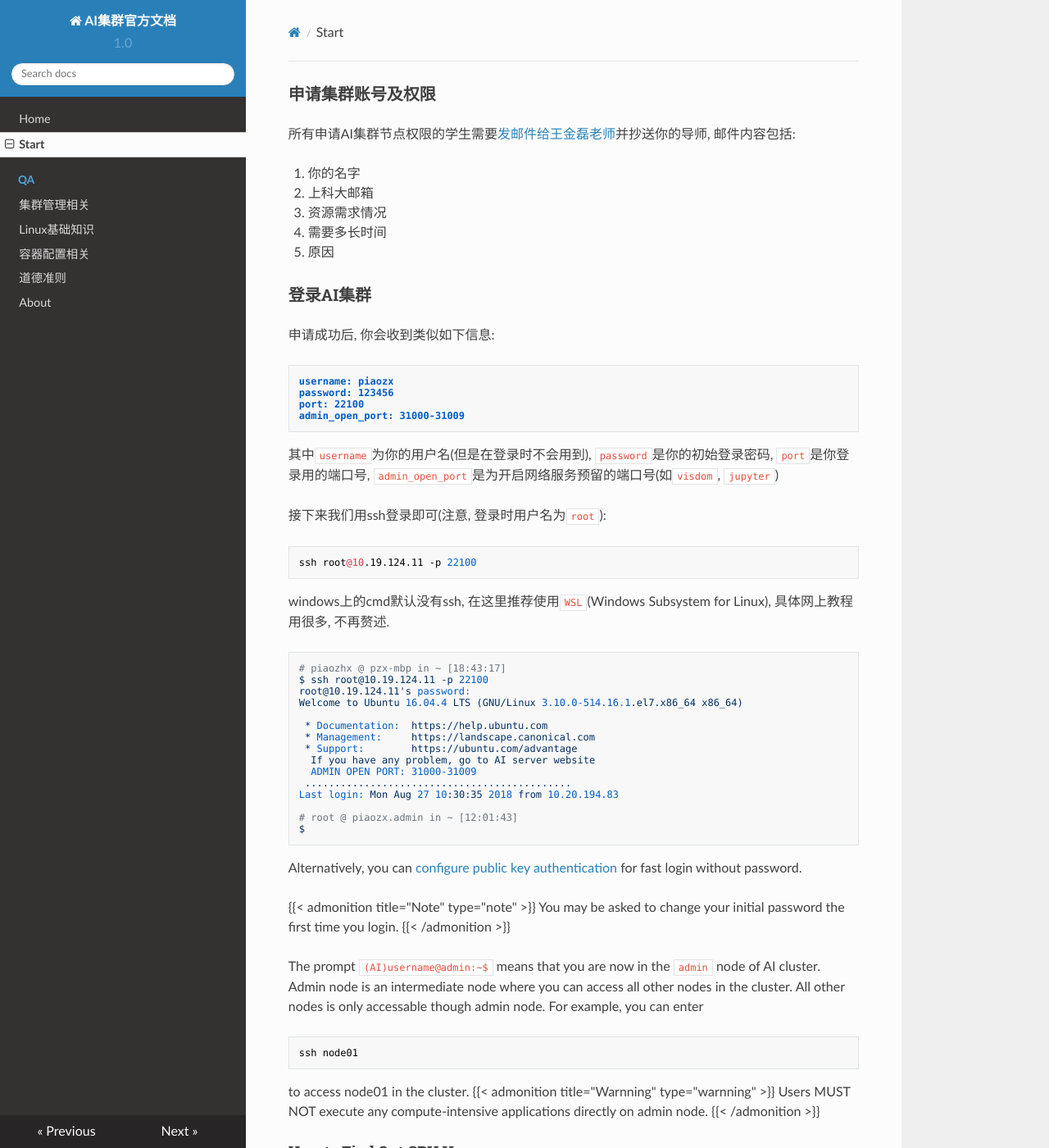
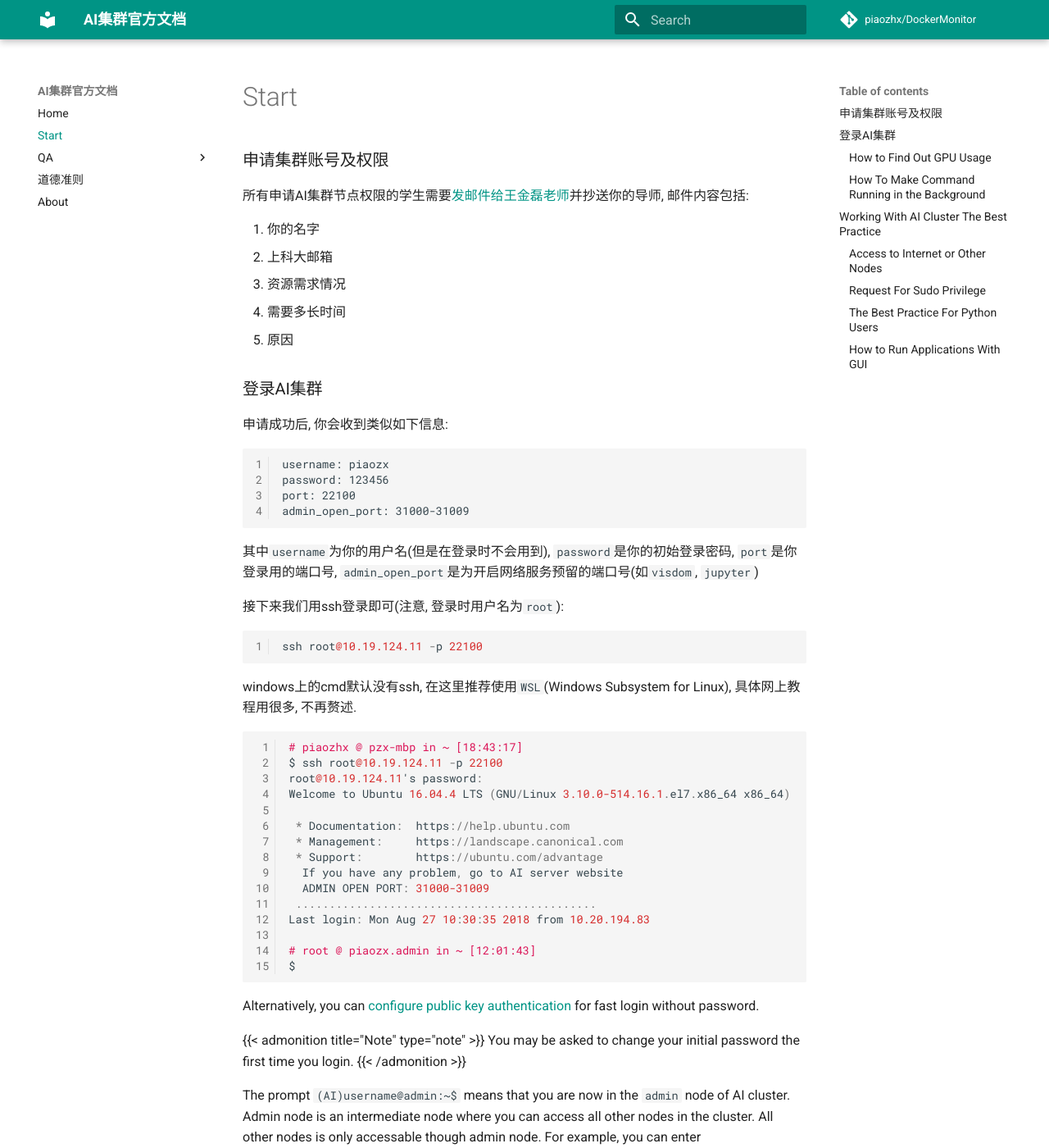
Before and after one commit to lijing1996/DockerMonitor, an MkDocs documentation site: the page built from doc/docs/start.md, in a window 1280 px wide and 1400 px high. Shown: the whole window at 82% size. Built offline with MkDocs 1.6.1 and Material for MkDocs 9.7.7, drawn with Linux system fonts in a browser that asks for light colours; nearby versions of some CDN libraries; comment, search, counter and statistics services are not loaded; some of the changed text lies outside the part shown.

````diff
--- a/doc/docs/start.md
+++ b/doc/docs/start.md
@@ -173,7 +173,7 @@ where the option `-X` enables X11 forwarding feature.
 Now you can feel free to run graphics applications, for example, you can try to run `matlab` and you will see matlab main window on your local PC.
 The ssh X11 forwarding can be chained, for example, it's possible to run GUI applications on nodes other than admin node.
 
-```bash
+```sh
 # on your local PC
 ssh -X username@10.19.124.11
 # on admin node
--- a/doc/mkdocs.yml
+++ b/doc/mkdocs.yml
@@ -1,4 +1,9 @@
 site_name: AI集群官方文档
+
+# Repository
+repo_name: 'piaozhx/DockerMonitor'
+repo_url: 'https://github.com/piaozhx/DockerMonitor'
+
 nav:
     - Home: index.md
     - Start: start.md
@@ -8,14 +13,27 @@ nav:
       - '容器配置相关': 'QA_container.md'
     - 道德准则: moral.md
     - About: about.md
+
 theme:
-  name: readthedocs
+  name: material
   highlightjs: true
   hljs_languages:
       - yaml
       - rust
       - bash
+  palette:
+    primary: 'teal'
+    accent: 'red'
+
+
 dev_addr: 0.0.0.0:8898
+
+
+markdown_extensions:
+  - codehilite:
+      linenums: true
+  - toc:
+      permalink: true
 
 extra:
     version: 1.0
````
Also changed, not shown: doc/docs/QA_linux.md (+3 -1 lines), README.md.
